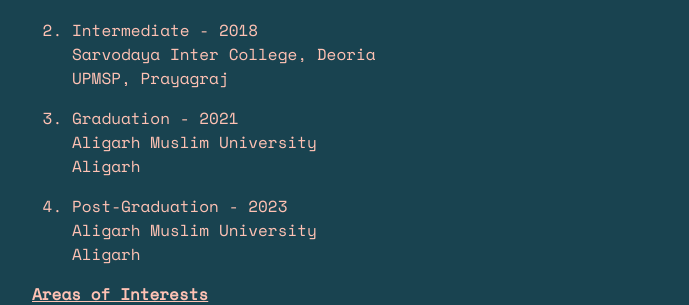
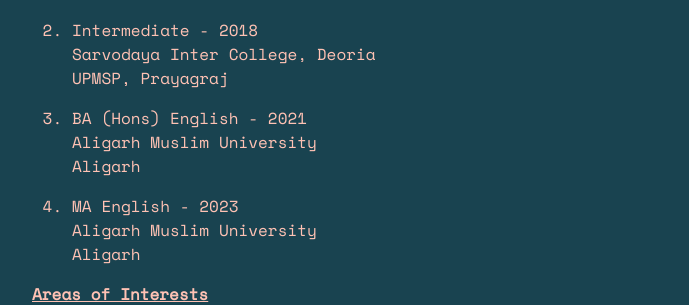
Before and after one commit to twisthead/twisthead.github.io, a Jekyll site: the page built from pages/bio.md, in a window 1280 px wide. Shown: the part 797-1102 px from the top of the page, without its empty margins (292-981 px from the left). Built offline with Jekyll 4.4.1, drawn with Linux system fonts in a browser that asks for light colours.

Commit message:
bio page

```diff
--- a/pages/bio.md
+++ b/pages/bio.md
@@ -24,11 +24,11 @@
     Sarvodaya Inter College, Deoria
     UPMSP, Prayagraj
 
-3. Graduation - 2021
+3. BA (Hons) English - 2021
     Aligarh Muslim University
     Aligarh
 
-4. Post-Graduation - 2023
+4. MA English - 2023
     Aligarh Muslim University
     Aligarh
 
```
